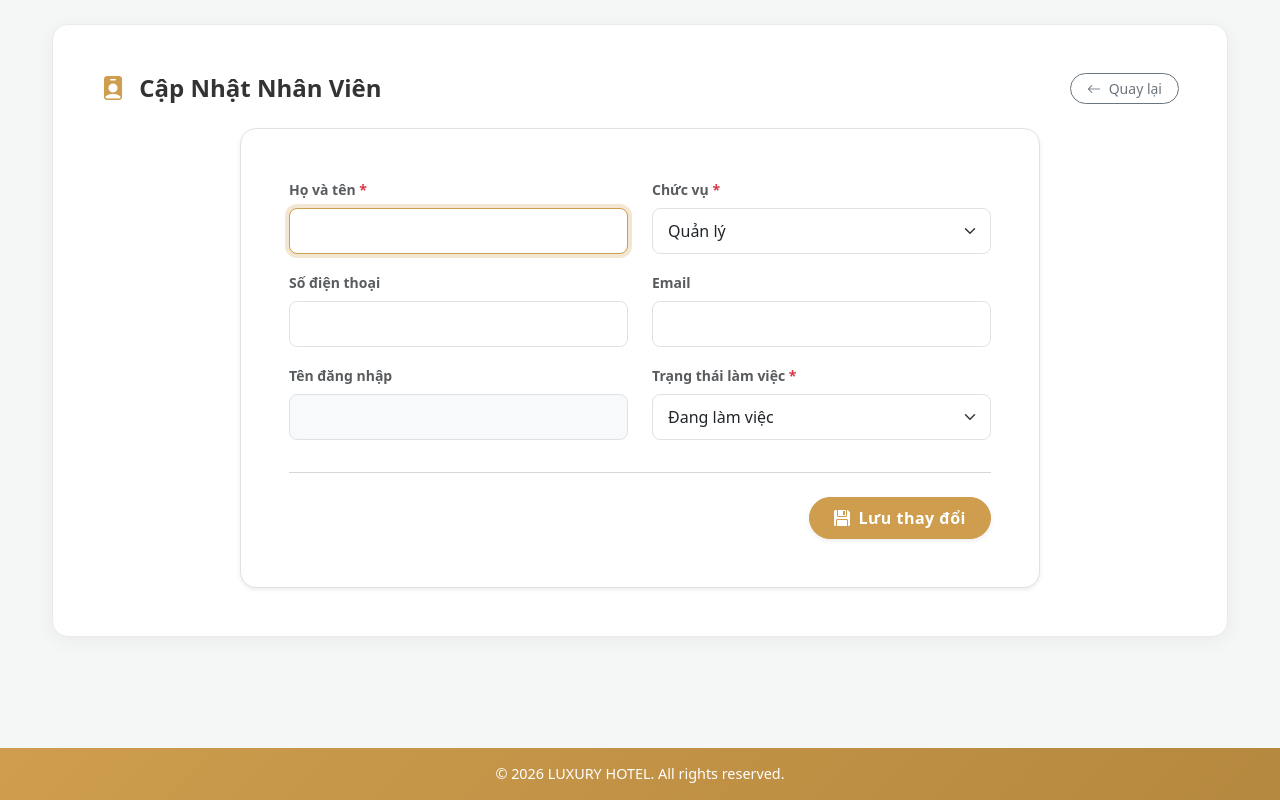
After one commit to t-minhquan/hotel-management, a Flask app: template backend/templates/nhan_vien_form.html in a window 1280 px wide. The commit adds this page. Run offline with Flask 3, Linux system fonts and the light colour scheme; the template is opened without the code that fills it, so the values that code supplies are empty.

Commit message:
Them cac tinh nang

```diff
--- a/backend/app.py
+++ b/backend/app.py
@@ -47,13 +47,13 @@ def query(sql, params=(), fetch=True, commit=False):
 ROLE_PERMISSIONS = {
     "Quản lý":       {"view_revenue", "delete_invoice", "create_booking", "create_invoice",
                        "update_invoice", "manage_staff", "view_customers", "view_room_status",
-                       "view_service", "view_task", "update_service", "create_service", "delete_service"},
+                       "view_service", "view_task", "update_service", "create_service", "delete_service", "manage_task"},
     "Lễ tân":        {"create_booking", "create_invoice", "update_invoice", "view_customers",
                        "view_service", "view_room_status"},
     "Kế toán":       {"view_revenue", "create_invoice", "update_invoice", "view_customers",
                        "view_service", "view_room_status", "create_booking"},
     "Buồng phòng":   {"view_room_status", "view_task"},
-    "IT":            {"manage_staff", "view_customers", "view_task"},
+    "IT":            {"manage_staff", "view_customers", "view_task", "manage_task"},
 }
 
 
@@ -388,6 +388,87 @@ def danh_sach_nhiem_vu():
     # Đã truyền thêm role để đồng bộ giao diện hiển thị sidebar/navbar
     return render_template("nhiem_vu_list.html", nhiem_vu_list=nhiem_vu_list, role=role)
 
+# ROUTE: THÊM PHÂN CÔNG NHIỆM VỤ
+@app.route("/nhiem-vu/them", methods=["GET", "POST"])
+@permission_required("manage_task")
+def them_phan_cong():
+    if request.method == "POST":
+        ma_nv = request.form.get("ma_nv")
+        ma_nhiem_vu = request.form.get("ma_nhiem_vu")
+        ma_phong = request.form.get("ma_phong") or None  # Có thể null
+        ghi_chu = request.form.get("ghi_chu")
+
+        query("""
+            INSERT INTO PHAN_CONG_NHIEM_VU (MaNV, MaNhiemVu, MaPhong, GhiChu)
+            VALUES (?, ?, ?, ?)
+        """, (ma_nv, ma_nhiem_vu, ma_phong, ghi_chu), fetch=False, commit=True)
+        flash("Phân công nhiệm vụ mới thành công.", "success")
+        return redirect(url_for("danh_sach_nhiem_vu"))
+
+    # Lấy dữ liệu cho các thẻ <select>
+    nhan_vien_list = query("SELECT MaNV, HoTen, ChucVu FROM NHAN_VIEN WHERE TrangThai = N'Đang làm việc'")
+    danh_muc_nhiem_vu = query("SELECT MaNhiemVu, TenNhiemVu FROM NHIEM_VU")
+    phong_list = query("SELECT MaPhong, SoPhong FROM PHONG")
+
+    return render_template("nhiem_vu_form.html", action="Them",
+                           nhan_vien_list=nhan_vien_list, danh_muc_nhiem_vu=danh_muc_nhiem_vu,
+                           phong_list=phong_list, role=session.get("role"))
+
+# ROUTE: SỬA PHÂN CÔNG NHIỆM VỤ
+@app.route("/nhiem-vu/sua/<int:ma_pc>", methods=["GET", "POST"])
+@permission_required("manage_task")
+def sua_phan_cong(ma_pc):
+    if request.method == "POST":
+        ma_nv = request.form.get("ma_nv")
+        ma_nhiem_vu = request.form.get("ma_nhiem_vu")
+        ma_phong = request.form.get("ma_phong") or None
+        ghi_chu = request.form.get("ghi_chu")
+
+        query("""
+            UPDATE PHAN_CONG_NHIEM_VU
+            SET MaNV = ?, MaNhiemVu = ?, MaPhong = ?, GhiChu = ?
+            WHERE MaPhanCong = ?
+        """, (ma_nv, ma_nhiem_vu, ma_phong, ghi_chu, ma_pc), fetch=False, commit=True)
+        flash("Cập nhật phân công thành công.", "success")
+        return redirect(url_for("danh_sach_nhiem_vu"))
+
+    phan_cong_row = query("SELECT * FROM PHAN_CONG_NHIEM_VU WHERE MaPhanCong = ?", (ma_pc,))
+    if not phan_cong_row:
+        flash("Không tìm thấy phân công.", "danger")
+        return redirect(url_for("danh_sach_nhiem_vu"))
+
+    nhan_vien_list = query("SELECT MaNV, HoTen, ChucVu FROM NHAN_VIEN WHERE TrangThai = N'Đang làm việc'")
+    danh_muc_nhiem_vu = query("SELECT MaNhiemVu, TenNhiemVu FROM NHIEM_VU")
+    phong_list = query("SELECT MaPhong, SoPhong FROM PHONG")
+
+    return render_template("nhiem_vu_form.html", action="Sua", phan_cong=phan_cong_row[0],
+                           nhan_vien_list=nhan_vien_list, danh_muc_nhiem_vu=danh_muc_nhiem_vu,
+                           phong_list=phong_list, role=session.get("role"))
+
+# ROUTE: XÓA PHÂN CÔNG NHIỆM VỤ
+@app.route("/nhiem-vu/xoa/<int:ma_pc>", methods=["POST"])
+@permission_required("manage_task")
+def xoa_phan_cong(ma_pc):
+    query("DELETE FROM PHAN_CONG_NHIEM_VU WHERE MaPhanCong = ?", (ma_pc,), fetch=False, commit=True)
+    flash("Đã xóa phân công nhiệm vụ.", "success")
+    return redirect(url_for("danh_sach_nhiem_vu"))
+
+@app.route("/danh-muc-nhiem-vu/them", methods=["GET", "POST"])
+@permission_required("manage_task")
+def them_danh_muc_nhiem_vu():
+    if request.method == "POST":
+        ten_nhiem_vu = request.form.get("ten_nhiem_vu")
+        mo_ta = request.form.get("mo_ta")
+
+        query("""
+            INSERT INTO NHIEM_VU (TenNhiemVu, MoTa)
+            VALUES (?, ?)
+        """, (ten_nhiem_vu, mo_ta), fetch=False, commit=True)
+
+        flash("Đã thêm đầu mục công việc mới vào hệ thống.", "success")
+        return redirect(url_for("danh_sach_nhiem_vu"))
+
+    return render_template("danh_muc_nhiem_vu_form.html", role=session.get("role"))
 
 # ROUTE: DOANH THU (chi Quan ly / Ke toan duoc xem)
 @app.route("/doanh-thu")
@@ -420,6 +501,72 @@ def danh_sach_nhan_vien():
 
     return render_template("nhan_vien_list.html", nhan_vien_list=nhan_vien_list, role=session.get("role"))
 
+# ROUTE: THÊM NHÂN VIÊN
+@app.route("/nhan-vien/them", methods=["GET", "POST"])
+@permission_required("manage_staff")
+def them_nhan_vien():
+    if request.method == "POST":
+        hoten = request.form.get("hoten")
+        chucvu = request.form.get("chucvu")
+        sdt = request.form.get("sdt")
+        email = request.form.get("email")
+        username = request.form.get("username")
+        password = request.form.get("password")
+
+        try:
+            query("""
+                INSERT INTO NHAN_VIEN (HoTen, ChucVu, SDT, Email, Username, PasswordHash)
+                VALUES (?, ?, ?, ?, ?, ?)
+            """, (hoten, chucvu, sdt, email, username, password), fetch=False, commit=True)
+            flash("Thêm nhân viên mới thành công.", "success")
+            return redirect(url_for("danh_sach_nhan_vien"))
+        except Exception as e:
+            flash("Lỗi: Tên đăng nhập (Username) đã tồn tại hoặc dữ liệu không hợp lệ.", "danger")
+
+    return render_template("nhan_vien_form.html", action="Them", role=session.get("role"))
+
+# ROUTE: SỬA NHÂN VIÊN
+@app.route("/nhan-vien/sua/<int:ma_nv>", methods=["GET", "POST"])
+@permission_required("manage_staff")
+def sua_nhan_vien(ma_nv):
+    if request.method == "POST":
+        hoten = request.form.get("hoten")
+        chucvu = request.form.get("chucvu")
+        sdt = request.form.get("sdt")
+        email = request.form.get("email")
+        trangthai = request.form.get("trangthai")
+
+        query("""
+            UPDATE NHAN_VIEN
+            SET HoTen = ?, ChucVu = ?, SDT = ?, Email = ?, TrangThai = ?
+            WHERE MaNV = ?
+        """, (hoten, chucvu, sdt, email, trangthai, ma_nv), fetch=False, commit=True)
+        flash("Cập nhật thông tin nhân viên thành công.", "success")
+        return redirect(url_for("danh_sach_nhan_vien"))
+
+    nhan_vien_row = query("SELECT * FROM NHAN_VIEN WHERE MaNV = ?", (ma_nv,))
+    if not nhan_vien_row:
+        flash("Không tìm thấy nhân viên này.", "danger")
+        return redirect(url_for("danh_sach_nhan_vien"))
+
+    return render_template("nhan_vien_form.html", action="Sua", nv=nhan_vien_row[0], role=session.get("role"))
+
+# ROUTE: XÓA NHÂN VIÊN
+@app.route("/nhan-vien/xoa/<int:ma_nv>", methods=["POST"])
+@permission_required("manage_staff")
+def xoa_nhan_vien(ma_nv):
+    # Chống tự hủy: Không cho phép tự xóa tài khoản của chính mình đang đăng nhập
+    if ma_nv == session.get("user_id"):
+        flash("Bạn không thể tự xóa tài khoản của chính mình!", "danger")
+        return redirect(url_for("danh_sach_nhan_vien"))
+
+    try:
+        query("DELETE FROM NHAN_VIEN WHERE MaNV = ?", (ma_nv,), fetch=False, commit=True)
+        flash("Đã xóa nhân viên khỏi hệ thống.", "success")
+    except Exception as e:
+        flash("Nhân viên này đã có dữ liệu lịch sử (Đặt phòng, Nhiệm vụ...). Hãy dùng chức năng Sửa để đổi trạng thái thành 'Đã nghỉ' thay vì xóa hẳn.", "warning")
+
+    return redirect(url_for("danh_sach_nhan_vien"))
 
 if __name__ == "__main__":
     app.run(debug=True, host="127.0.0.1", port=5000)
--- /dev/null
+++ b/backend/templates/nhan_vien_form.html
@@ -0,0 +1,77 @@
+{% extends "base.html" %}
+
+{% block title %}{{ 'Thêm' if action == 'Them' else 'Sửa' }} Nhân Viên{% endblock %}
+
+{% block content %}
+<div class="d-flex justify-content-between align-items-center mb-4">
+    <h4 class="fw-bold mb-0">
+        <i class="bi bi-person-badge-fill me-2" style="color: #ce9d4d;"></i>
+        {{ 'Thêm Nhân Viên Mới' if action == 'Them' else 'Cập Nhật Nhân Viên' }}
+    </h4>
+    <a href="{{ url_for('danh_sach_nhan_vien') }}" class="btn btn-outline-secondary btn-sm rounded-pill px-3">
+        <i class="bi bi-arrow-left me-1"></i> Quay lại
+    </a>
+</div>
+
+<div class="bg-white p-4 p-md-5 rounded-4 border shadow-sm mx-auto" style="max-width: 800px;">
+    <form method="POST">
+        <div class="row">
+            <div class="col-md-6 mb-3">
+                <label class="form-label fw-semibold text-muted small">Họ và tên <span class="text-danger">*</span></label>
+                <input type="text" name="hoten" class="form-control" value="{{ nv.HoTen if nv else '' }}" required autofocus>
+            </div>
+
+            <div class="col-md-6 mb-3">
+                <label class="form-label fw-semibold text-muted small">Chức vụ <span class="text-danger">*</span></label>
+                <select name="chucvu" class="form-select" required>
+                    <option value="" disabled {{ 'selected' if action == 'Them' else '' }}>-- Chọn chức vụ --</option>
+                    {% for cv in ['Quản lý', 'Lễ tân', 'Kế toán', 'Buồng phòng', 'IT'] %}
+                        <option value="{{ cv }}" {% if action == 'Sua' and nv.ChucVu == cv %}selected{% endif %}>{{ cv }}</option>
+                    {% endfor %}
+                </select>
+            </div>
+
+            <div class="col-md-6 mb-3">
+                <label class="form-label fw-semibold text-muted small">Số điện thoại</label>
+                <input type="text" name="sdt" class="form-control" value="{{ nv.SDT if nv and nv.SDT else '' }}">
+            </div>
+
+            <div class="col-md-6 mb-3">
+                <label class="form-label fw-semibold text-muted small">Email</label>
+                <input type="email" name="email" class="form-control" value="{{ nv.Email if nv and nv.Email else '' }}">
+            </div>
+
+            {% if action == 'Them' %}
+            <div class="col-md-6 mb-3">
+                <label class="form-label fw-semibold text-muted small">Tên đăng nhập (Username) <span class="text-danger">*</span></label>
+                <input type="text" name="username" class="form-control" required>
+            </div>
+            <div class="col-md-6 mb-3">
+                <label class="form-label fw-semibold text-muted small">Mật khẩu khởi tạo <span class="text-danger">*</span></label>
+                <input type="password" name="password" class="form-control" required>
+            </div>
+            {% else %}
+            <div class="col-md-6 mb-3">
+                <label class="form-label fw-semibold text-muted small">Tên đăng nhập</label>
+                <input type="text" class="form-control bg-light" value="{{ nv.Username }}" disabled>
+            </div>
+            <div class="col-md-6 mb-3">
+                <label class="form-label fw-semibold text-muted small">Trạng thái làm việc <span class="text-danger">*</span></label>
+                <select name="trangthai" class="form-select" required>
+                    <option value="Đang làm việc" {% if nv.TrangThai == 'Đang làm việc' %}selected{% endif %}>Đang làm việc</option>
+                    <option value="Đã nghỉ" {% if nv.TrangThai == 'Đã nghỉ' %}selected{% endif %}>Đã nghỉ</option>
+                </select>
+            </div>
+            {% endif %}
+        </div>
+
+        <hr class="text-muted mb-4 opacity-25">
+
+        <div class="d-flex justify-content-end gap-3">
+            <button type="submit" class="btn btn-custom px-4 py-2 rounded-pill shadow-sm">
+                <i class="bi bi-floppy-fill me-2"></i>{{ 'Tạo tài khoản' if action == 'Them' else 'Lưu thay đổi' }}
+            </button>
+        </div>
+    </form>
+</div>
+{% endblock %}
--- a/database/schema.sql
+++ b/database/schema.sql
@@ -176,3 +176,7 @@ VALUES
 (N'Ăn sáng', 80000, N'Buffet sáng'),
 (N'Đưa đón sân bay', 250000, N'Xe đưa đón');
 GO
+
+INSERT INTO NHIEM_VU (TenNhiemVu, MoTa)
+VALUES
+(N'Dọn phòng',N'Dọn phòng cho kĩ vô');
```
Also changed, not shown: backend/templates/danh_muc_nhiem_vu_form.html (added, +37 -0 lines), backend/templates/nhan_vien_list.html (+7 -5 lines), backend/templates/nhiem_vu_form.html (added, +70 -0 lines), backend/templates/nhiem_vu_list.html (+20 -6 lines).
